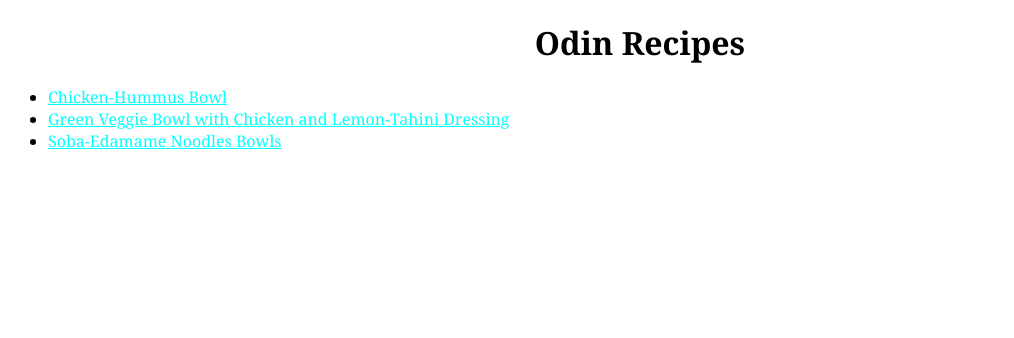
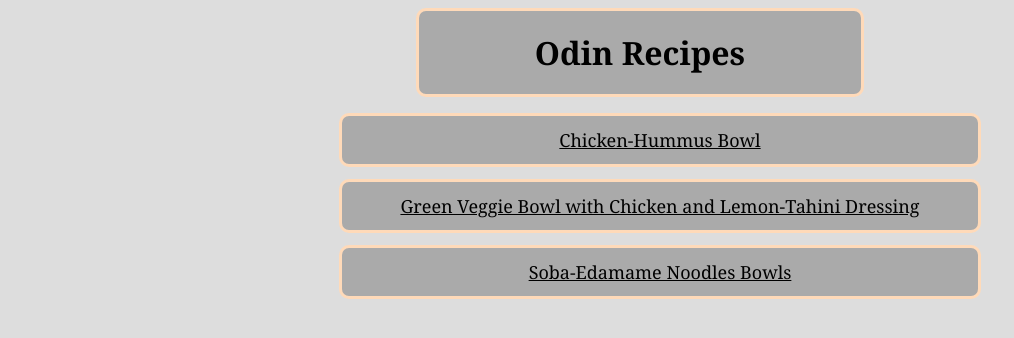
Before and after one commit to djensen11/odin-recipes, a plain HTML site: page index.html in a window 1280 px wide. Shown: the whole page, without its empty margins (0-1014 px from the left). Drawn offline with Linux system fonts and the light colour scheme.

Commit message:
Added styling to home page

```diff
--- a/index.html
+++ b/index.html
@@ -8,10 +8,10 @@
 </head>
 <body>
     <h1 class = "header">Odin Recipes</h1>
-    <ul>
-    <li><a href = "./recipes/chicken_hummus_bowl.html" class = "recipe">Chicken-Hummus Bowl</a></li>
-    <li><a href = "./recipes/Green_veggie_bowl.html" class = "recipe">Green Veggie Bowl with Chicken and Lemon-Tahini Dressing</a></li>
-    <li><a href = "./recipes/soba-edamame-noodles.html" class = "recipe">Soba-Edamame Noodles Bowls</a></li>
+    <ul class = "list" >
+    <li class = "recipe"><a href = "./recipes/chicken_hummus_bowl.html" class = "link">Chicken-Hummus Bowl</a></li>
+    <li class = "recipe"><a href = "./recipes/Green_veggie_bowl.html" class = "link">Green Veggie Bowl with Chicken and Lemon-Tahini Dressing</a></li>
+    <li class = "recipe"><a href = "./recipes/soba-edamame-noodles.html" class = "link">Soba-Edamame Noodles Bowls</a></li>
     </ul>
 
 </body>
--- a/style.css
+++ b/style.css
@@ -2,15 +2,39 @@
 
 * {
     font-family: Georgia, 'Times New Roman', Times, serif;
+    background-color: #ddd;
 }
 
 /* These apply mainly to index.html*/
 .header {
     color: black;
+    background-color: #aaa;
+    text-align: center;
+    margin: 8px auto;
+    width: 35%;
+    border-radius: 10px;
+    border: 3px solid peachpuff;
+    padding: 20px 0px;
+}
+
+.link{
+    color:black;
+    font-size: large;
+    background-color: #aaa;
 }
 
 .recipe{
-    color:aqua;
+    padding: 12px;
+    text-align: center;
+    margin: 12px auto;
+    background-color: #aaa;
+    width: 50%;
+    border-radius: 10px;
+    border: 3px solid peachpuff;
+}
+
+.list{
+    list-style-type: none;
 }
 
 /* These apply mainly to recipe pages*/
```
